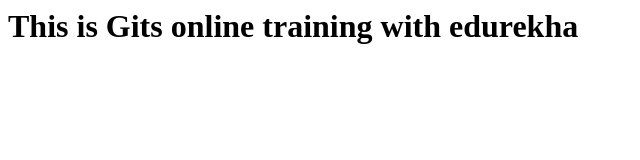
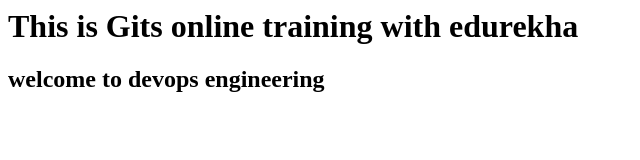
Before and after one commit to FABINFAZ/project-testfabin, a plain HTML site: page index.html in a window 1280 px wide. Shown: the whole page, without its empty margins (0-640 px from the left). Drawn offline with Linux system fonts and the light colour scheme.

Commit message:
second commit of index.html

```diff
--- a/index.html
+++ b/index.html
@@ -1 +1,2 @@
 <h1> This is Gits online training with edurekha <h1>
+		<h2> welcome to devops engineering<h2>
```
